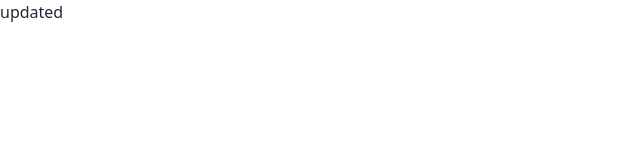
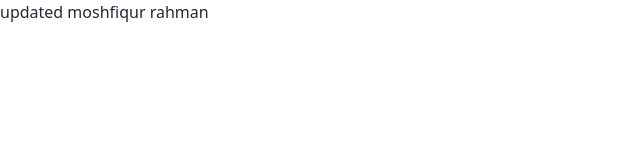
Before and after one commit to nibirrahman123/practice-push-and-pull, a plain HTML site: page index.html in a window 1280 px wide. Shown: the whole page, without its empty margins (0-640 px from the left). Drawn offline with nearby package versions, Linux system fonts and the light colour scheme.

Commit message:
new update

```diff
--- a/index.html
+++ b/index.html
@@ -14,7 +14,7 @@
 
 <body>
 
-    <header>updated</header>
+    <header>updated moshfiqur rahman</header>
 
     <main></main>
 
```
